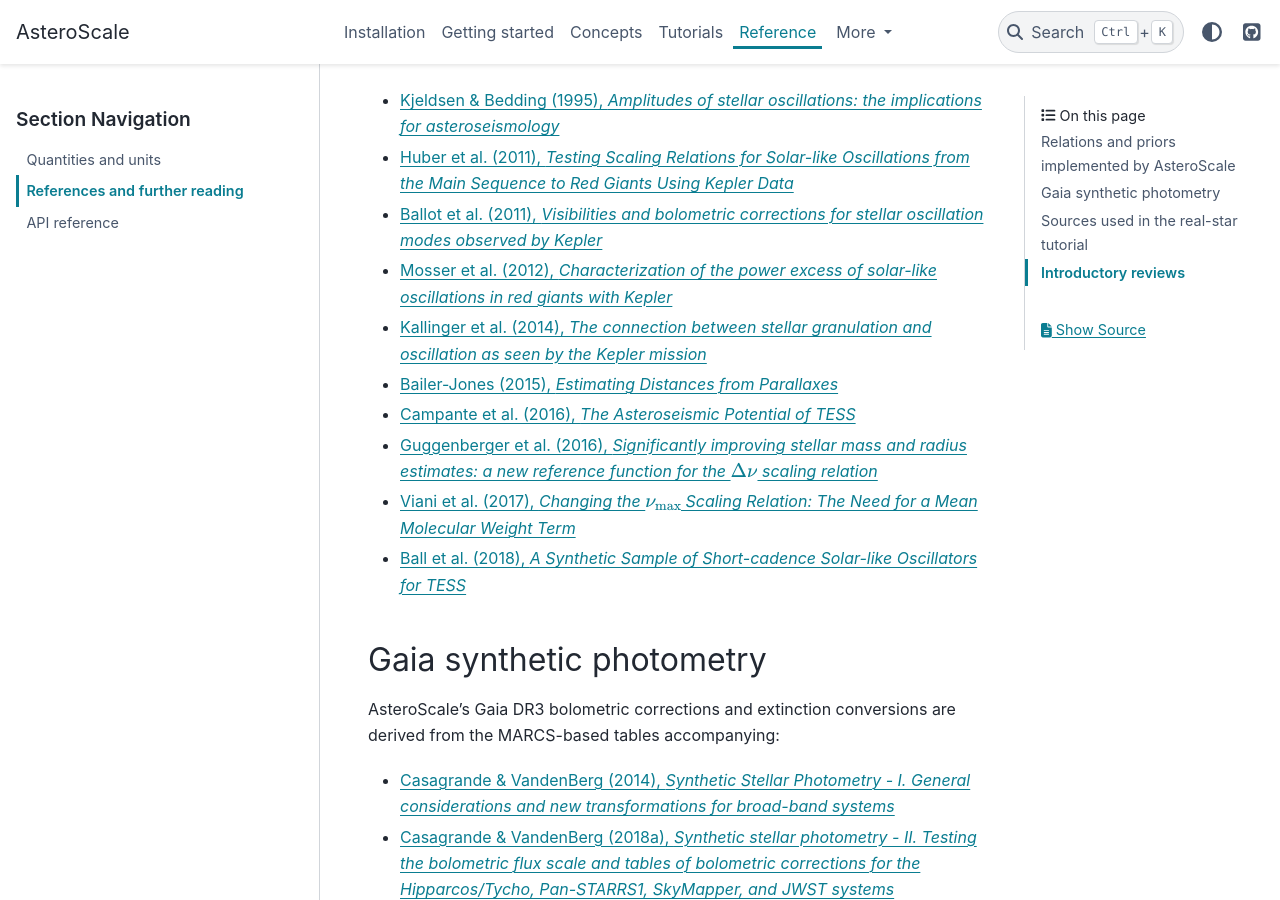
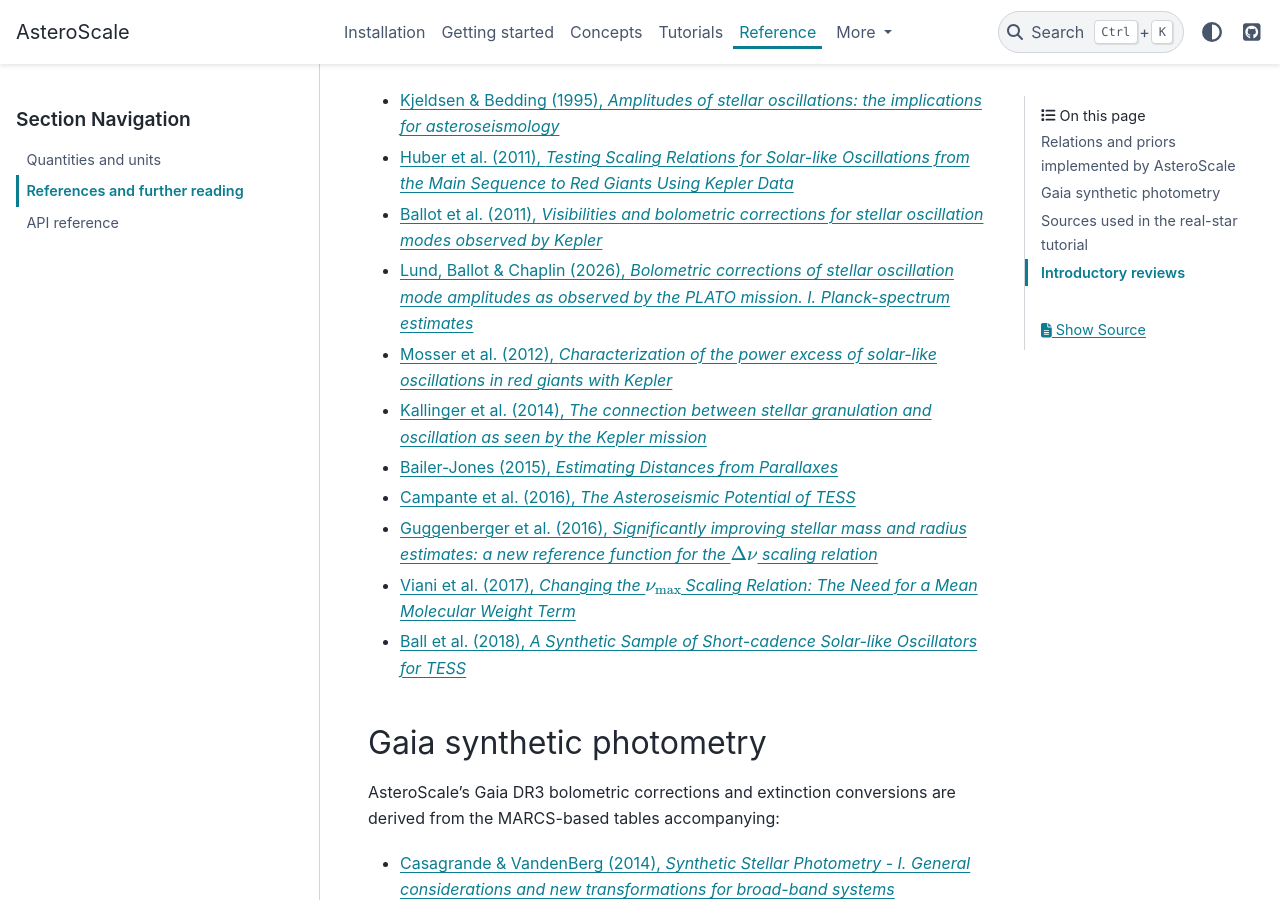
Before and after one commit to nielsenmb/AsteroScale, a Sphinx documentation site: the page built from docs/reference/references.md, in a window 1280 px wide and 900 px high, scrolled down 382 px. Built offline with Sphinx 7.4.7 and the PyData theme 0.15.4, drawn with Linux system fonts in a browser that asks for light colours.

Commit message:
Add PLATO amplitude corrections

```diff
--- a/docs/reference/references.md
+++ b/docs/reference/references.md
@@ -10,6 +10,7 @@
 - [Kjeldsen & Bedding (1995), *Amplitudes of stellar oscillations: the implications for asteroseismology*](https://ui.adsabs.harvard.edu/abs/1995A%26A...293...87K/abstract)
 - [Huber et al. (2011), *Testing Scaling Relations for Solar-like Oscillations from the Main Sequence to Red Giants Using Kepler Data*](https://ui.adsabs.harvard.edu/abs/2011ApJ...743..143H/abstract)
 - [Ballot et al. (2011), *Visibilities and bolometric corrections for stellar oscillation modes observed by Kepler*](https://ui.adsabs.harvard.edu/abs/2011A%26A...531A.124B/abstract)
+- [Lund, Ballot & Chaplin (2026), *Bolometric corrections of stellar oscillation mode amplitudes as observed by the PLATO mission. I. Planck-spectrum estimates*](https://arxiv.org/abs/2603.12750)
 - [Mosser et al. (2012), *Characterization of the power excess of solar-like oscillations in red giants with Kepler*](https://ui.adsabs.harvard.edu/abs/2012A%26A...537A..30M/abstract)
 - [Kallinger et al. (2014), *The connection between stellar granulation and oscillation as seen by the Kepler mission*](https://ui.adsabs.harvard.edu/abs/2014A%26A...570A..41K/abstract)
 - [Bailer-Jones (2015), *Estimating Distances from Parallaxes*](https://ui.adsabs.harvard.edu/abs/2015PASP..127..994B/abstract)
```
